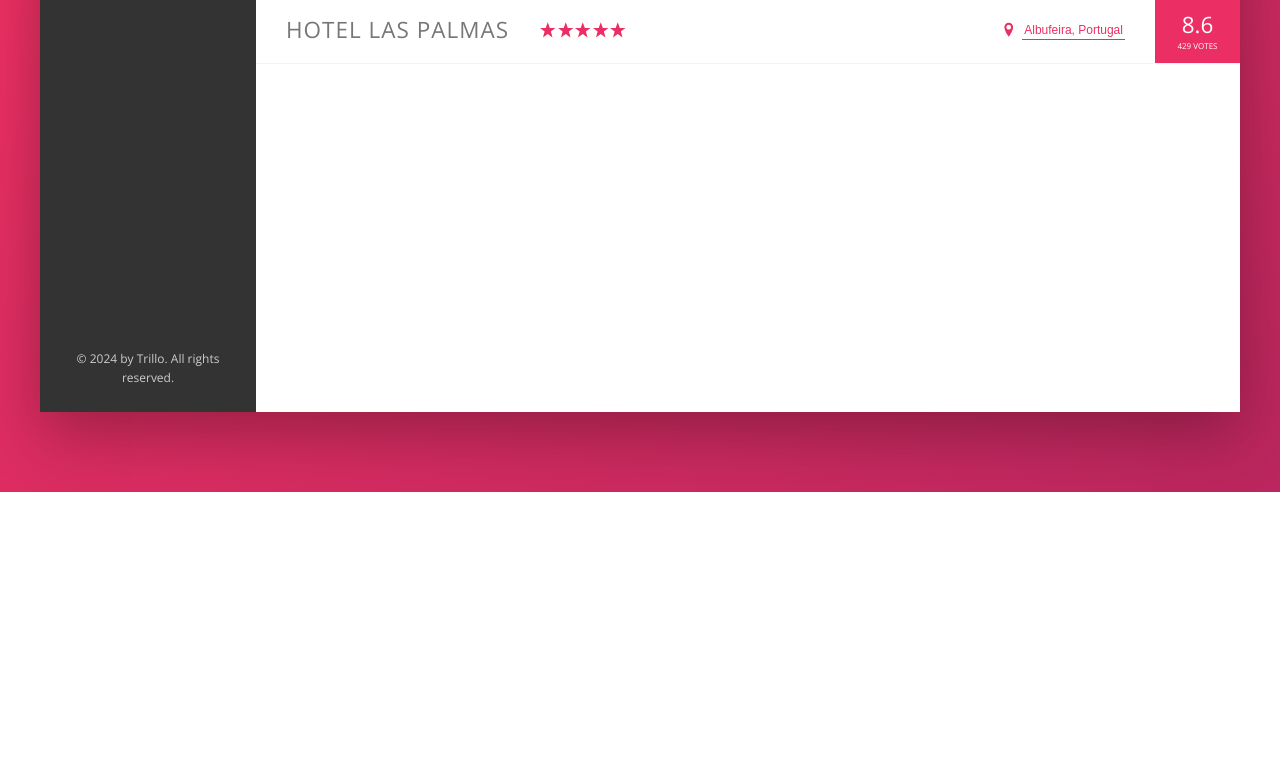
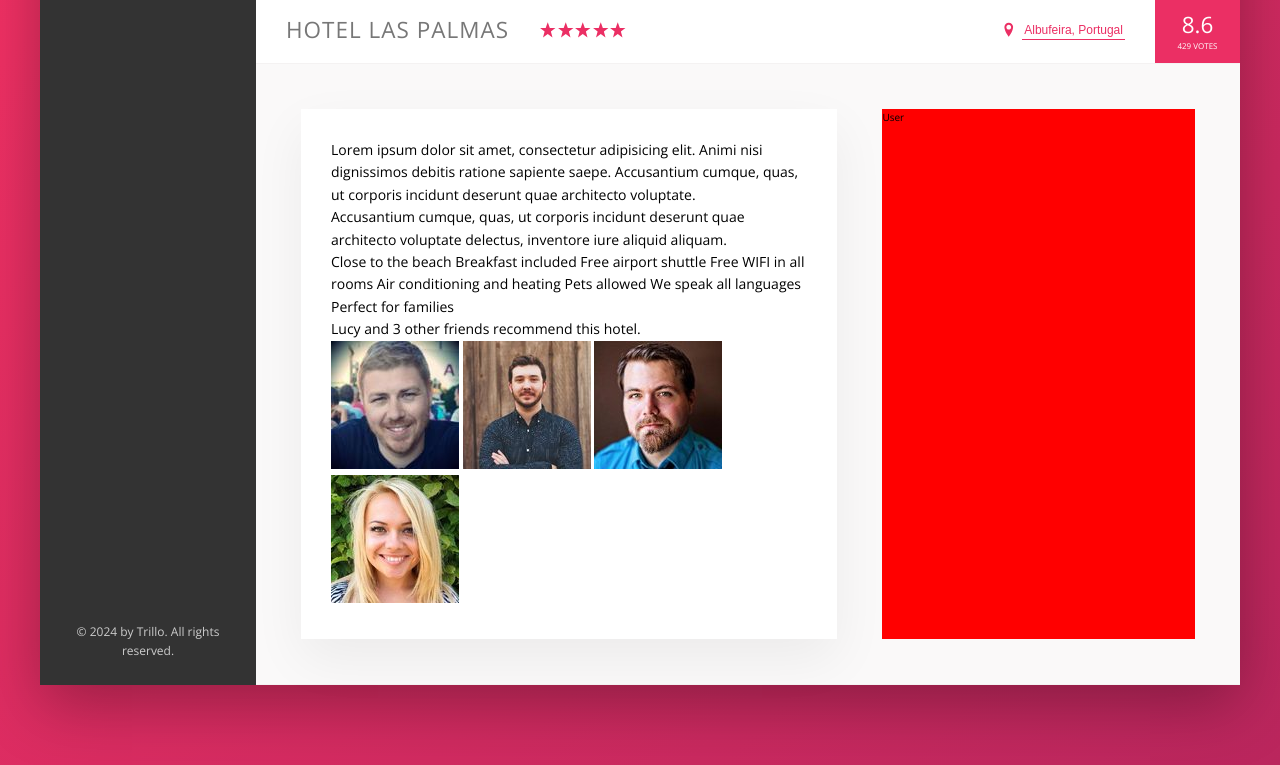
Before and after one commit to OriChaiMatan/Trillo--Master-Flexbox, a website: page index.html in a window 1280 px wide. Shown: the part 538-1303 px from the top of the page. Before the commit the page ends 1030 px from the top, so only its background shows below. Drawn offline with nearby package versions, Linux system fonts and the light colour scheme.

Commit message:
Building the Description Section - Part 1 (Setup)

```diff
--- a/index.html
+++ b/index.html
@@ -1,5 +1,6 @@
 <!DOCTYPE html>
 <html lang="en">
+
 <head>
     <meta charset="UTF-8">
     <meta name="viewport" content="width=device-width, initial-scale=1.0">
@@ -10,6 +11,7 @@
 
     <title>trillo &mdash; Your all-in-one booking app</title>
 </head>
+
 <body>
     <div class="container">
         <header class="header">
@@ -131,8 +133,46 @@
                         <div class="overview__rating-count">429 votes</div>
                     </div>
                 </div>
+
+                <div class="detail">
+                    <div class="description">
+                        <p class="paragraph">
+                            Lorem ipsum dolor sit amet, consectetur adipisicing elit. Animi nisi dignissimos debitis
+                            ratione sapiente saepe. Accusantium cumque, quas, ut corporis incidunt deserunt quae
+                            architecto voluptate.
+                        </p>
+                        <p class="paragraph">
+                            Accusantium cumque, quas, ut corporis incidunt deserunt quae architecto voluptate delectus,
+                            inventore iure aliquid aliquam.
+                        </p>
+                        <ul class="list">
+                            <lu class="list__item">Close to the beach</lu>
+                            <lu class="list__item">Breakfast included</lu>
+                            <lu class="list__item">Free airport shuttle</lu>
+                            <lu class="list__item">Free WIFI in all rooms</lu>
+                            <lu class="list__item">Air conditioning and heating</lu>
+                            <lu class="list__item">Pets allowed</lu>
+                            <lu class="list__item">We speak all languages</lu>
+                            <lu class="list__item">Perfect for families</lu>
+                        </ul>
+                        <div class="recommend">
+                            <p class="recommend__count">
+                                Lucy and 3 other friends recommend this hotel.
+                            </p>
+                            <div class="recommend__friends">
+                                <img src="img/user-3.jpg" alt="Friend 1" class="recommend__photo">
+                                <img src="img/user-4.jpg" alt="Friend 2" class="recommend__photo">
+                                <img src="img/user-5.jpg" alt="Friend 3" class="recommend__photo">
+                                <img src="img/user-6.jpg" alt="Friend 4" class="recommend__photo">
+                            </div>
+                        </div>
+                    </div>
+
+                    <div class="user-reviews">User</div>
+                </div>
             </main>
         </div>
     </div>
 </body>
+
 </html>
--- a/sass/_base.scss
+++ b/sass/_base.scss
@@ -13,6 +13,9 @@
     --color-grey-dark-3: #999;
 
     --shadow-dark: 0 2rem 6rem rgba(0,0,0,0.3);
+    --shadow-light:0 2rem 5rem rgba(0,0,0,.06);
+
+    --line: 1px solid var(--color-grey-light-2);
 }
 
 * {
--- a/sass/_components.scss
+++ b/sass/_components.scss
@@ -206,7 +206,7 @@
 .overview{
     display: flex;
     align-items: center;
-    border-bottom: 1px solid var(--color-grey-light-2);
+    border-bottom: var(--line);
 
     &__heading{
         font-size: 2.25rem;
--- a/sass/_layout.scss
+++ b/sass/_layout.scss
@@ -11,7 +11,7 @@
     font-size: 1.4rem;
     height: 7rem;
     background-color: #fff;
-    border-bottom: 1px solid var(--color-grey-light-2);
+    border-bottom: var(--line);
 
     display: flex;
     justify-content: space-between;
@@ -33,6 +33,26 @@
 
 .hotel-view{
     background-color: #fff;
-    height: 80rem;
     flex: 1;
 }
+
+.detail{
+    display: flex;
+    padding: 4.5rem;
+    background-color: var(--color-grey-light-1);
+    border-bottom: var(--line);
+}
+
+.description{
+    font-size: 1.4rem;
+    background-color: #fff;
+    box-shadow: var(--shadow-light);
+    padding: 3rem;
+    flex: 0 0 60%;
+    margin-right: 4.5rem;
+}
+
+.user-reviews{
+    background-color: red;
+    flex: 1;
+}
```
Also changed, not shown: css/style.css, 1 other file. Lines whose indentation alone changed are shown as unchanged.
